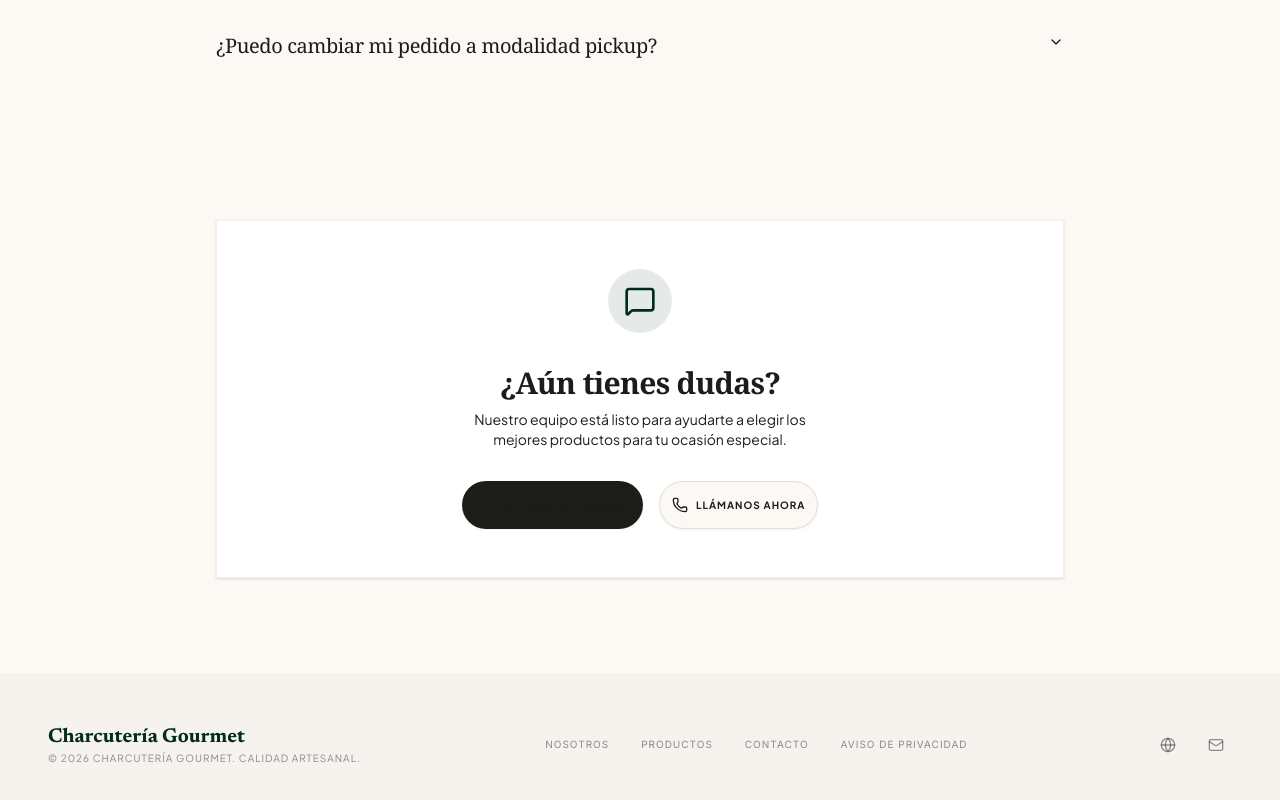
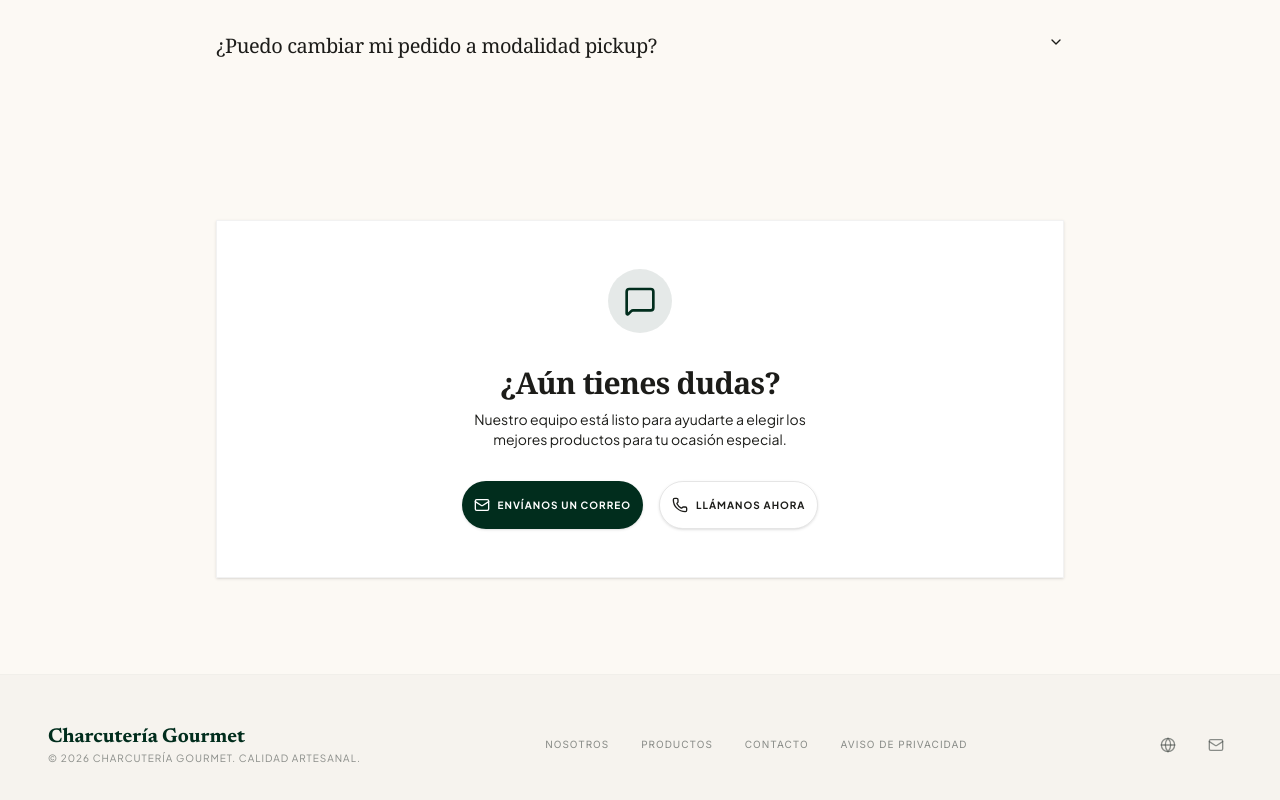
Before and after one commit to PlekDev/charcuterie-web, a Next.js app: page /faq in a window 1280 px wide. Shown: the part 1636-2436 px from the top of the page. Built offline with nearby package versions, Linux system fonts and the light colour scheme.

Commit message:
Correcion de botones

```diff
--- a/src/app/cart/page.tsx
+++ b/src/app/cart/page.tsx
@@ -49,7 +49,7 @@ export default function CartPage() {
                   <p className="text-muted-foreground text-sm">¿Qué tal si exploras nuestro market y descubres algo delicioso?</p>
                </div>
                <Link href="/market">
-                  <Button className="h-14 px-12 rounded-full bg-on-surface hover:bg-primary transition-all font-bold uppercase tracking-[0.2em] text-[10px]">
+                  <Button className="h-14 px-12 rounded-full bg-primary text-on-primary hover:bg-primary-container transition-all font-bold uppercase tracking-[0.2em] text-[10px]">
                      Ir al Market
                   </Button>
                </Link>
--- a/src/app/faq/page.tsx
+++ b/src/app/faq/page.tsx
@@ -130,7 +130,7 @@ export default function FAQPage() {
            </div>
 
            <div className="flex flex-col sm:flex-row gap-4 w-full justify-center">
-              <Button className="rounded-full h-12 px-8 bg-on-surface hover:bg-primary transition-all font-bold uppercase tracking-widest text-[10px] gap-2">
+              <Button className="rounded-full h-12 px-8 bg-primary text-on-primary hover:bg-primary-container transition-all font-bold uppercase tracking-widest text-[10px] gap-2">
                  <Mail className="h-4 w-4" /> Envíanos un correo
               </Button>
               <Button variant="outline" className="rounded-full h-12 px-8 border-black/10 font-bold uppercase tracking-widest text-[10px] gap-2">
--- a/src/app/menu/page.tsx
+++ b/src/app/menu/page.tsx
@@ -116,7 +116,7 @@ export default function MenuPage() {
               </p>
            </div>
            <Link href="/market">
-              <Button className="rounded-full h-14 px-12 bg-on-surface hover:bg-primary transition-all font-bold uppercase tracking-widest text-[10px]">
+              <Button className="rounded-full h-14 px-12 bg-primary text-on-primary hover:bg-primary-container transition-all font-bold uppercase tracking-widest text-[10px]">
                   Ver Catálogo
               </Button>
            </Link>
--- a/src/app/order/[id]/page.tsx
+++ b/src/app/order/[id]/page.tsx
@@ -143,7 +143,7 @@ export default function OrderConfirmationPage({ params }: { params: Promise<{ id
               <Button
                 onClick={() => changeStatus(upcoming)}
                 disabled={updating}
-                className="rounded-full bg-on-surface hover:bg-primary gap-2"
+                className="rounded-full bg-primary text-on-primary hover:bg-primary-container gap-2"
               >
                 {updating ? <Loader2 className="h-4 w-4 animate-spin" /> : <ChevronRight className="h-4 w-4" />}
                 Avanzar a: {ORDER_STATUS_LABELS[upcoming]}
@@ -167,7 +167,7 @@ export default function OrderConfirmationPage({ params }: { params: Promise<{ id
 
         <div className="mt-10 flex flex-wrap gap-4 justify-center">
           <Link href="/orders"><Button variant="outline" className="rounded-full px-8">Ver mis pedidos</Button></Link>
-          <Link href="/market"><Button className="rounded-full px-8 bg-on-surface hover:bg-primary">Seguir comprando</Button></Link>
+          <Link href="/market"><Button className="rounded-full px-8 bg-primary text-on-primary hover:bg-primary-container">Seguir comprando</Button></Link>
         </div>
       </main>
 
--- a/src/app/orders/page.tsx
+++ b/src/app/orders/page.tsx
@@ -48,7 +48,7 @@ export default function OrdersHistoryPage() {
             </div>
             <p className="text-2xl font-serif italic text-on-surface">Todavía no tienes pedidos.</p>
             <Link href="/market">
-              <Button className="h-12 px-10 rounded-full bg-on-surface hover:bg-primary">Ir al Market</Button>
+              <Button className="h-12 px-10 rounded-full bg-primary text-on-primary hover:bg-primary-container">Ir al Market</Button>
             </Link>
           </div>
         ) : (
--- a/src/app/product/[id]/page.tsx
+++ b/src/app/product/[id]/page.tsx
@@ -185,7 +185,7 @@ export default function ProductDetailPage({ params }: { params: Promise<{ id: st
                      <Button
                        disabled={isOutOfStock}
                        onClick={handleAddToCart}
-                       className="flex-1 h-14 bg-on-surface hover:bg-primary transition-all duration-300 rounded-full font-bold uppercase tracking-widest"
+                       className="flex-1 h-14 bg-primary text-on-primary hover:bg-primary-container transition-all duration-300 rounded-full font-bold uppercase tracking-widest"
                      >
                         Añadir al Carrito
                      </Button>
--- a/src/components/store/checkout-modal.tsx
+++ b/src/components/store/checkout-modal.tsx
@@ -167,7 +167,7 @@ export function CheckoutModal({ isOpen, onClose, notes }: CheckoutModalProps) {
             <Button
               type="submit"
               disabled={loading}
-              className="w-full h-14 rounded-full bg-on-surface hover:bg-primary transition-all font-bold uppercase tracking-[0.2em] text-[10px] shadow-lg"
+              className="w-full h-14 rounded-full bg-primary text-on-primary hover:bg-primary-container transition-all font-bold uppercase tracking-[0.2em] text-[10px] shadow-lg"
             >
               {loading ? (
                 <>
--- a/src/components/store/checkout-summary.tsx
+++ b/src/components/store/checkout-summary.tsx
@@ -71,7 +71,7 @@ export function CheckoutSummary({ notes = '' }: CheckoutSummaryProps) {
 
          <Button
            onClick={() => setIsModalOpen(true)}
-           className="w-full h-14 rounded-full bg-on-surface hover:bg-primary transition-all duration-300 font-bold uppercase tracking-[0.2em] text-[10px] gap-2 mt-4 shadow-lg group"
+           className="w-full h-14 rounded-full bg-primary text-on-primary hover:bg-primary-container transition-all duration-300 font-bold uppercase tracking-[0.2em] text-[10px] gap-2 mt-4 shadow-lg group"
          >
             FINALIZAR PEDIDO <ChevronRight className="h-4 w-4 group-hover:translate-x-1 transition-transform" />
          </Button>
--- a/src/components/ui/button.tsx
+++ b/src/components/ui/button.tsx
@@ -5,20 +5,20 @@ import { cva, type VariantProps } from "class-variance-authority"
 import { cn } from "@/lib/utils"
 
 const buttonVariants = cva(
-  "inline-flex items-center justify-center gap-2 whitespace-nowrap rounded-md text-sm font-medium transition-all disabled:pointer-events-none disabled:opacity-50 [&_svg]:pointer-events-none [&_svg:not([class*='size-'])]:size-4 shrink-0 [&_svg]:shrink-0 outline-none focus-visible:border-ring focus-visible:ring-ring/50 focus-visible:ring-[3px] aria-invalid:ring-destructive/20 dark:aria-invalid:ring-destructive/40 aria-invalid:border-destructive",
+  "inline-flex items-center justify-center gap-2 whitespace-nowrap rounded-md text-sm font-medium transition-all disabled:pointer-events-none disabled:opacity-50 [&_svg]:pointer-events-none [&_svg:not([class*='size-'])]:size-4 shrink-0 [&_svg]:shrink-0 outline-none focus-visible:ring-primary/40 focus-visible:ring-[3px]",
   {
     variants: {
       variant: {
         default:
-          "bg-primary text-primary-foreground shadow-xs hover:bg-primary/90",
+          "bg-primary text-on-primary shadow-sm hover:bg-primary-container",
         destructive:
-          "bg-destructive text-white shadow-xs hover:bg-destructive/90 focus-visible:ring-destructive/20 dark:focus-visible:ring-destructive/40 dark:bg-destructive/60",
+          "bg-error text-on-error shadow-sm hover:bg-error/90 focus-visible:ring-error/30",
         outline:
-          "border bg-background shadow-xs hover:bg-accent hover:text-accent-foreground dark:bg-input/30 dark:border-input dark:hover:bg-input/50",
+          "border border-primary/20 bg-transparent text-on-surface shadow-sm hover:bg-primary hover:text-on-primary hover:border-primary",
         secondary:
-          "bg-secondary text-secondary-foreground shadow-xs hover:bg-secondary/80",
+          "bg-secondary text-on-secondary shadow-sm hover:bg-secondary/85",
         ghost:
-          "hover:bg-accent hover:text-accent-foreground dark:hover:bg-accent/50",
+          "text-on-surface hover:bg-primary/10 hover:text-primary",
         link: "text-primary underline-offset-4 hover:underline",
       },
       size: {
```
